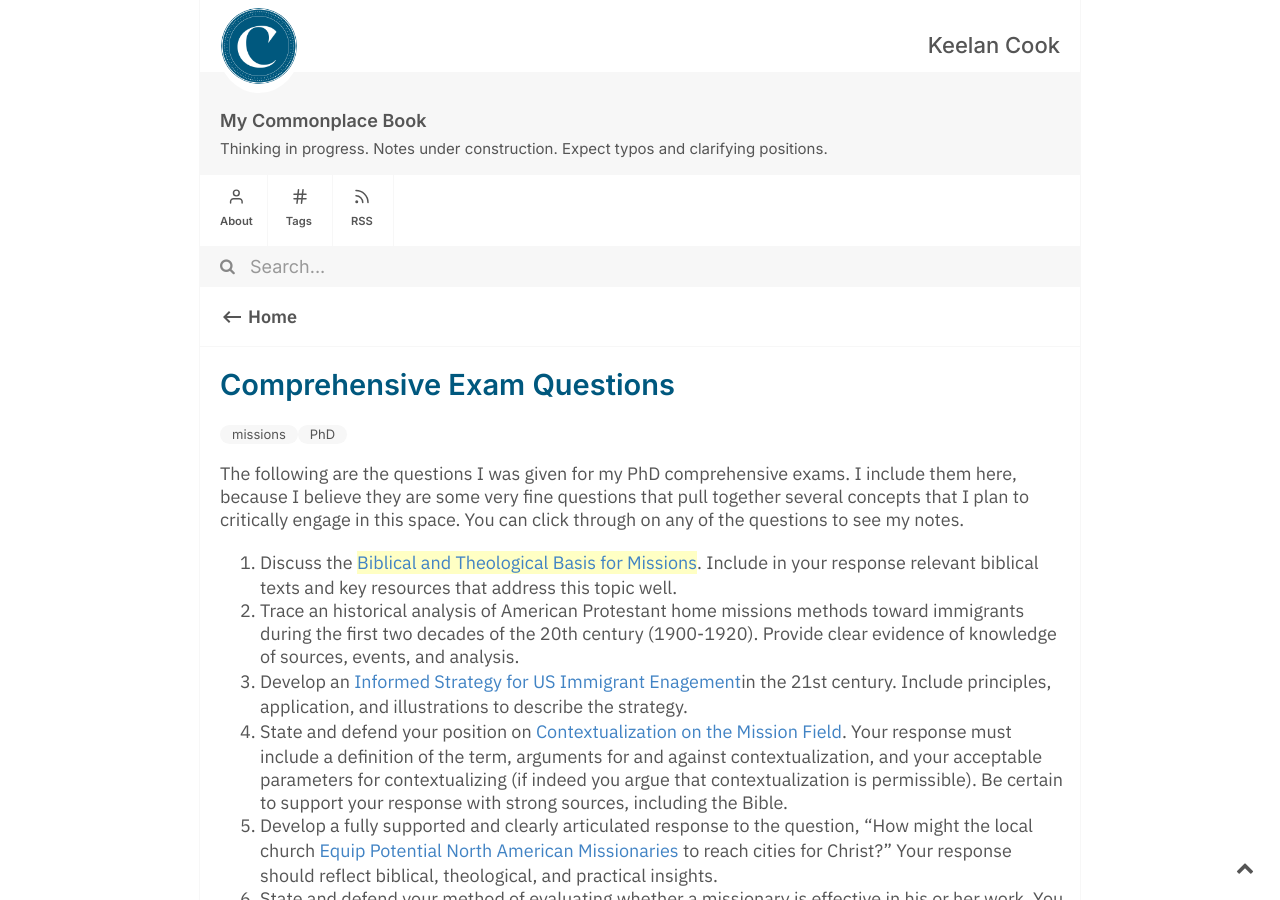
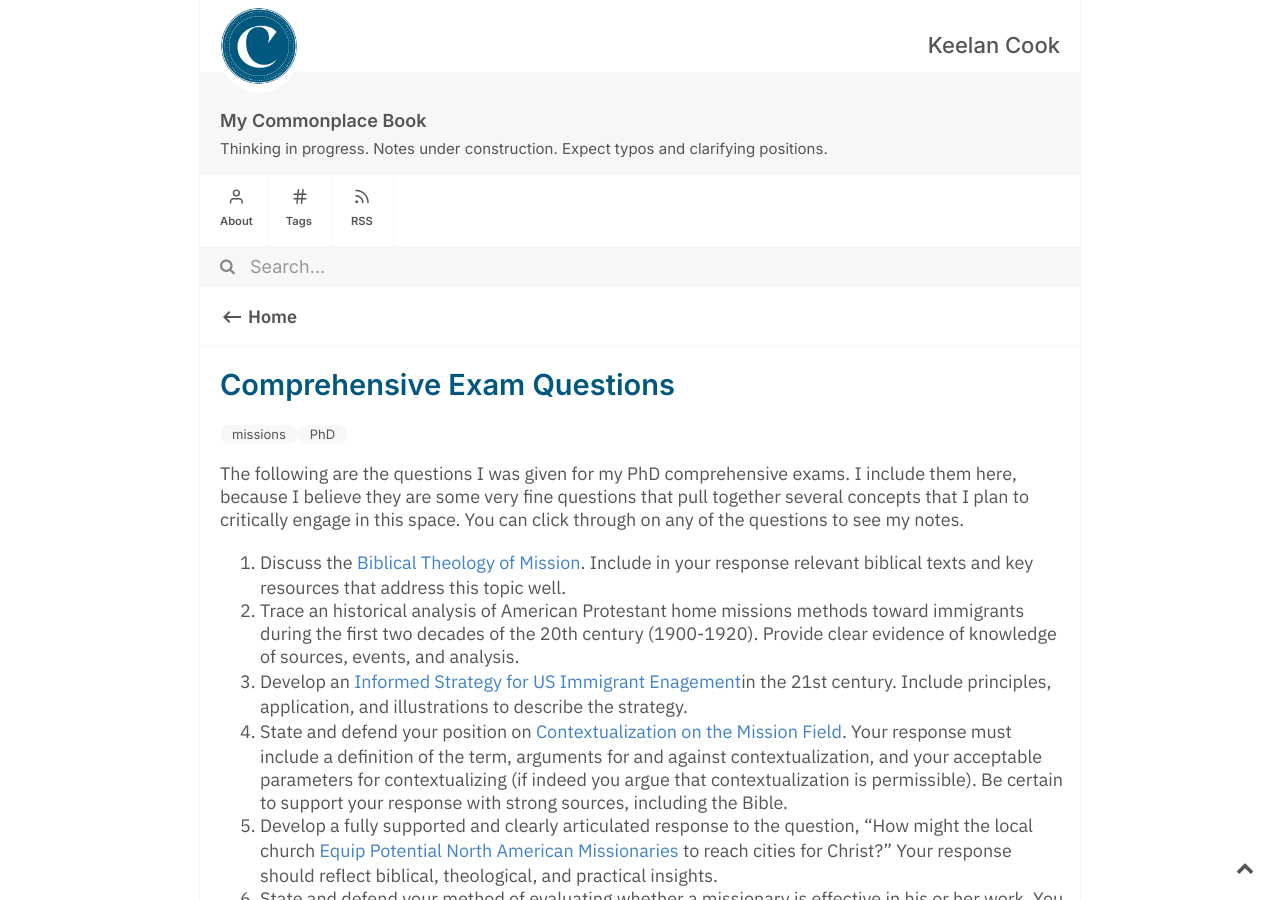
Before and after one commit to keelancook/notebook, a Jekyll site: the page built from _notes/Comprehensive Exam Questions.md, in a window 1280 px wide and 900 px high. Built offline with Jekyll 4.4.1, drawn with Linux system fonts in a browser that asks for light colours.

Commit message:
Edited Note

```diff
--- a/_notes/Comprehensive Exam Questions.md
+++ b/_notes/Comprehensive Exam Questions.md
@@ -4,13 +4,13 @@ author: Keelan Cook
 season: spring
 tags: missions PhD
 created: 2021-01-16T20:03:57-06:00
-modified: 2021-01-27T07:00:10-06:00
+modified: 2021-01-27T22:21:15-06:00
 type: Journal
 ---
 
 The following are the questions I was given for my PhD comprehensive exams. I include them here, because I believe they are some very fine questions that pull together several concepts that I plan to critically engage in this space. You can click through on any of the questions to see my notes.
 
-1. Discuss the [[Biblical and Theological Basis for Missions]]. Include in your response relevant biblical texts and key resources that address this topic well.
+1. Discuss the [[Biblical Theology of Mission]]. Include in your response relevant biblical texts and key resources that address this topic well.
 2. Trace an historical analysis of American Protestant home missions methods toward immigrants during the first two decades of the 20th century (1900-1920). Provide clear evidence of knowledge of sources, events, and analysis.
 3. Develop an [[Informed Strategy for US Immigrant Enagement]]in the 21st century. Include principles, application, and illustrations to describe the strategy.
 4. State and defend your position on [[Contextualization on the Mission Field]]. Your response must include a definition of the term, arguments for and against contextualization, and your acceptable parameters for contextualizing (if indeed you argue that contextualization is permissible). Be certain to support your response with strong sources, including the Bible.
```
